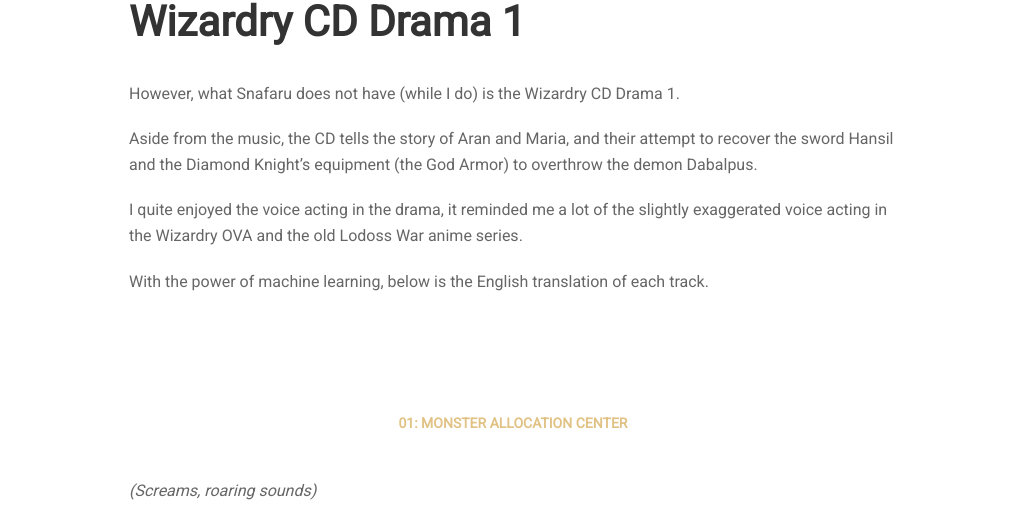
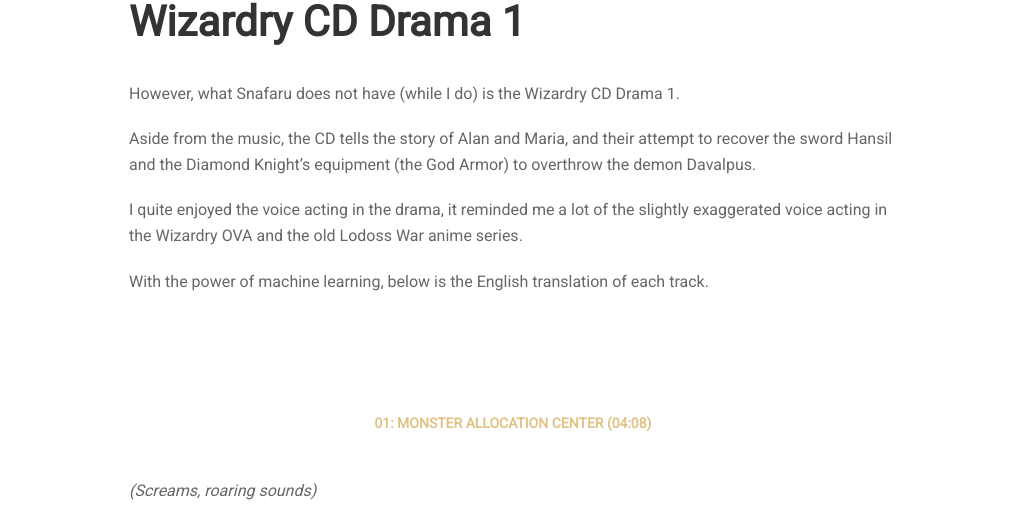
Before and after one commit to gallorob/gallorob.github.io, a Jekyll site: the page built from hobbies/wizardry_pages/music.md, in a window 1280 px wide and 900 px high. Shown: the part 320-840 px from the top of the window, without its empty margins (127-1154 px from the left). Built offline with Jekyll 4.4.1, drawn with Linux system fonts in a browser that asks for light colours; nearby versions of some CDN libraries; some of the changed text lies outside the part shown.

Commit message:
Fix typos, add tracks duration

```diff
--- a/hobbies/wizardry_pages/music.md
+++ b/hobbies/wizardry_pages/music.md
@@ -11,13 +11,13 @@ Note that now all CDs are available, and some tracks are missing. However, it's
 
 However, what Snafaru does not have (while I do) is the Wizardry CD Drama 1.
 
-Aside from the music, the CD tells the story of Aran and Maria, and their attempt to recover the sword Hansil and the Diamond Knight's equipment (the God Armor) to overthrow the demon Dabalpus.
+Aside from the music, the CD tells the story of Alan and Maria, and their attempt to recover the sword Hansil and the Diamond Knight's equipment (the God Armor) to overthrow the demon Davalpus.
 
 I quite enjoyed the voice acting in the drama, it reminded me a lot of the slightly exaggerated voice acting in the Wizardry OVA and the old Lodoss War anime series.
 
 With the power of machine learning, below is the English translation of each track.
 
-### 01: Monster Allocation Center
+### 01: Monster Allocation Center (04:08)
 
 *(Screams, roaring sounds)*
 
@@ -151,8 +151,8 @@ Alheim: I see, so there's a reason for this. Very well. My journey has no partic
 
 *Continues from 2:53*
 
-### 03: Basement 4th to 9th
+### 03: Basement 4th to 9th (06:22)
 
-### 04: Labyrinth, The Bottom Floor
+### 04: Labyrinth, The Bottom Floor (17:08)
 
-### 05: Epilogue
+### 05: Epilogue (04:26)
```
Also changed, not shown: other parts of hobbies/wizardry_pages/music.md (+1 -1 lines).
